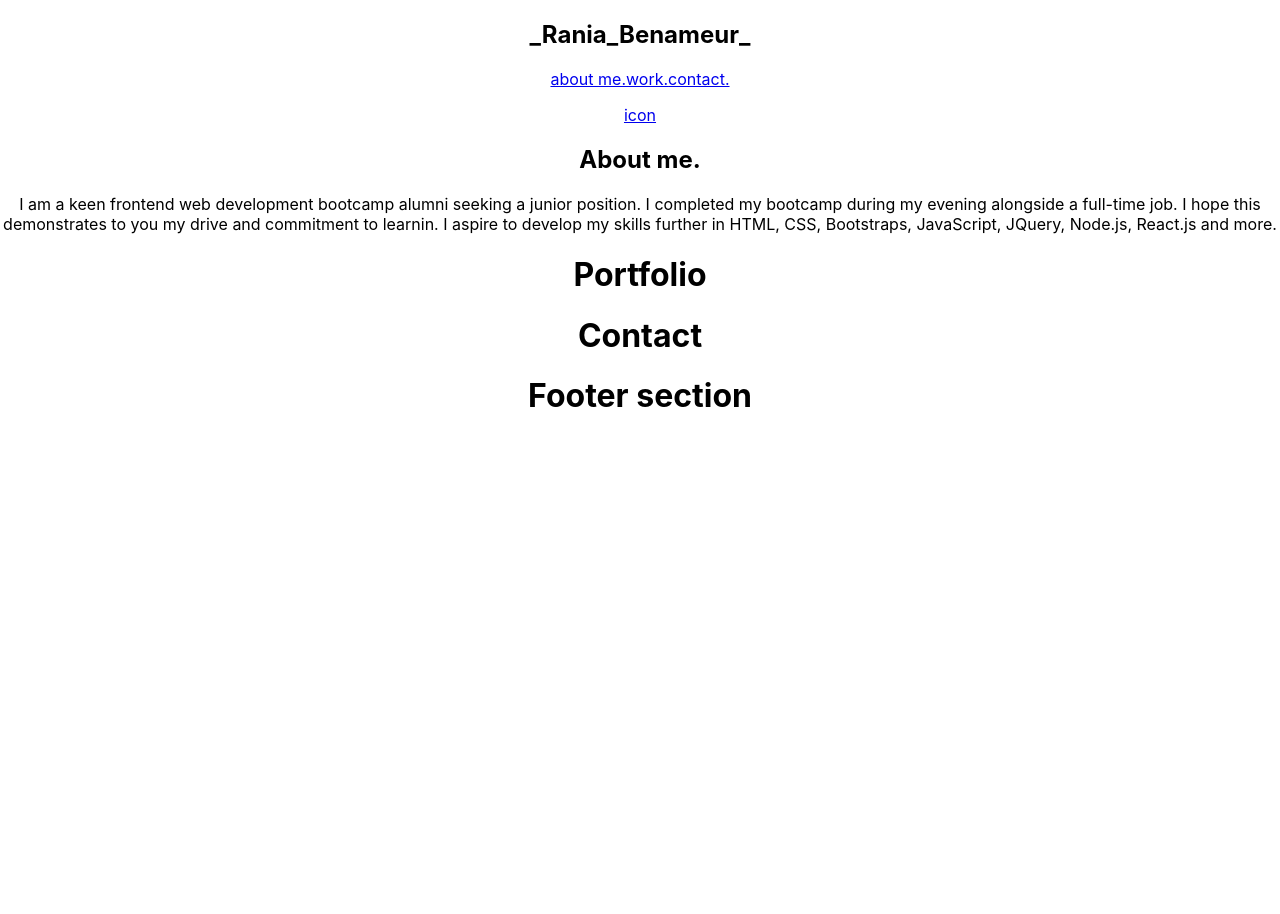
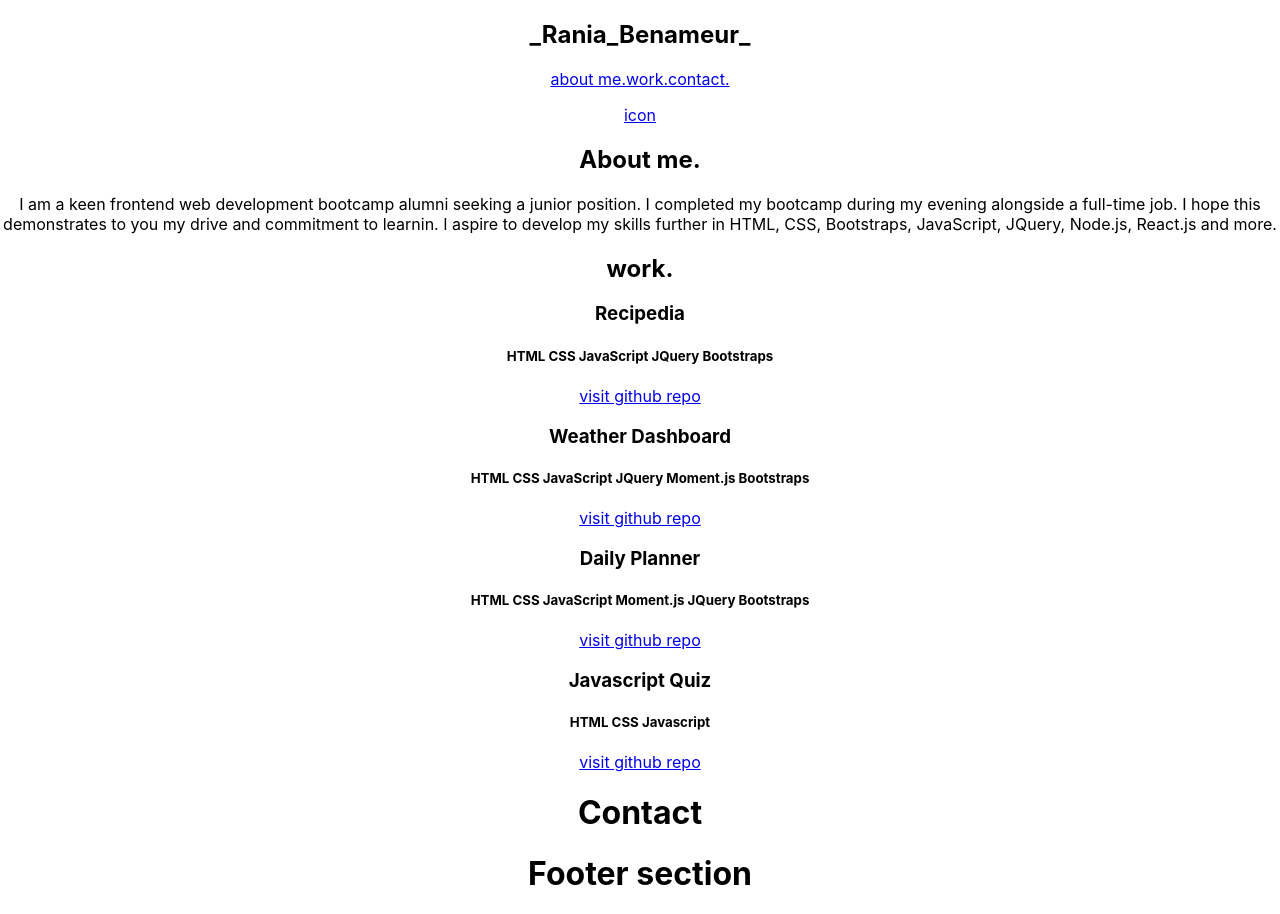
Before and after one commit to RBenameur/Rania-Benameur-Portfolio-React, a React (Create React App) app in the folder my-react-app/: page / in a window 1280 px wide. Before the commit the page ends 800 px from the top, so only its background shows below. Built offline with nearby package versions, Linux system fonts and the light colour scheme.

Commit message:
injected html for Portfolio component

```diff
--- a/my-react-app/src/components/portfolio/Portfolio.js
+++ b/my-react-app/src/components/portfolio/Portfolio.js
@@ -3,7 +3,46 @@ function Portfolio(){
 
     return (
         <>
-        <h1>Portfolio</h1>
+        <section class="page-section" id="work">
+            <h2>work.</h2>
+            <div class="card-container">
+                <div class=" card card1">
+                    <i class="fas fa-chevron-down fa-3x"></i>
+                    <div class="card-text">
+                        <h3>Recipedia</h3>
+                        <h5>HTML CSS JavaScript JQuery Bootstraps</h5>
+                        <a href="https://github.com/o1ujok3/Recipedia" target="_blank"><p>visit github repo</p></a>
+                    </div>
+                </div>
+
+                <div class="card card2">
+                    <i class="fas fa-chevron-down fa-3x"></i>
+                    <div class="card-text">
+                        <h3>Weather Dashboard</h3>
+                        <h5> HTML CSS JavaScript JQuery Moment.js Bootstraps</h5>
+                        <a href="https://github.com/RBenameur/Weather-Dashboard" target="_blank"><p>visit github repo</p></a>
+                    </div>
+                </div>
+
+                <div class=" card card3">
+                    <i class="fas fa-chevron-down fa-3x"></i>
+                    <div class="card-text">
+                        <h3>Daily Planner</h3>
+                        <h5> HTML CSS JavaScript Moment.js JQuery Bootstraps</h5>
+                        <a href="https://github.com/RBenameur/Daily-Planner-App" target="_blank"><p>visit github repo</p></a>
+                    </div>
+                </div>
+
+                <div class=" card card4">
+                    <i class="fas fa-chevron-down fa-3x"></i>
+                    <div class="card-text">
+                        <h3>Javascript Quiz</h3>
+                        <h5>HTML CSS Javascript</h5>
+                        <a href="https://github.com/RBenameur/javascript-quiz" target="_blank"><p>visit github repo</p></a>
+                    </div>
+                </div>
+             </div>
+        </section>
         </>
     );
 }
```
